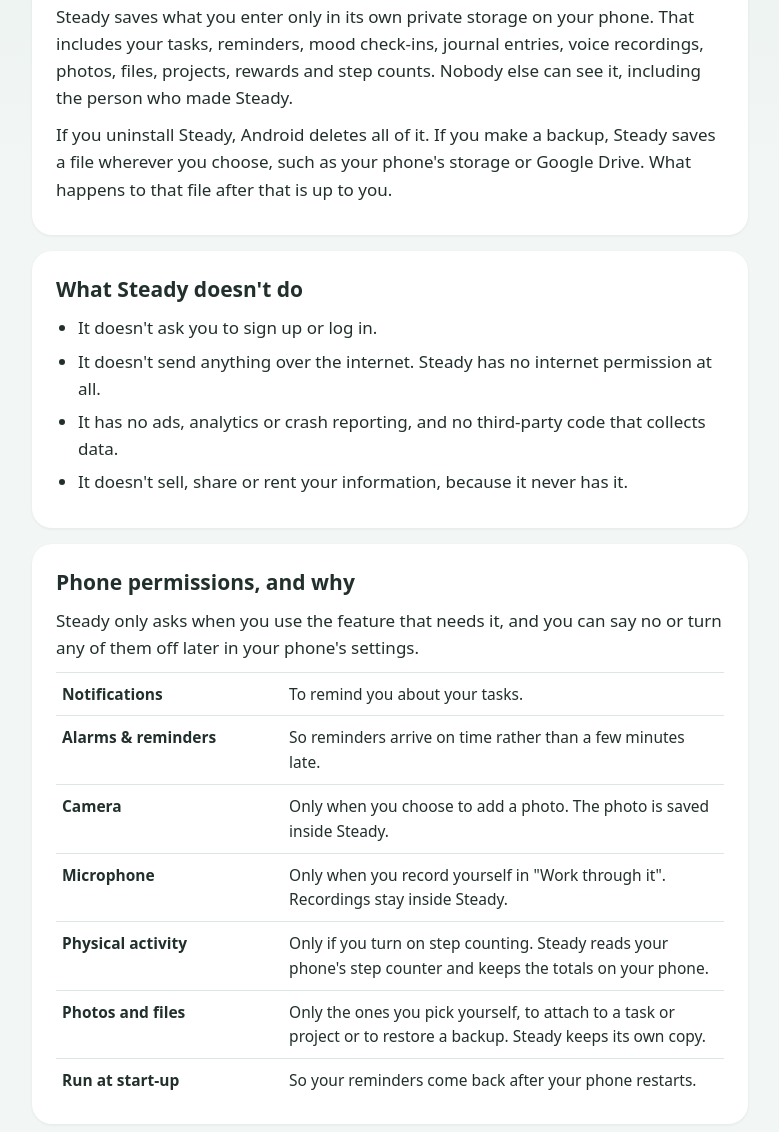
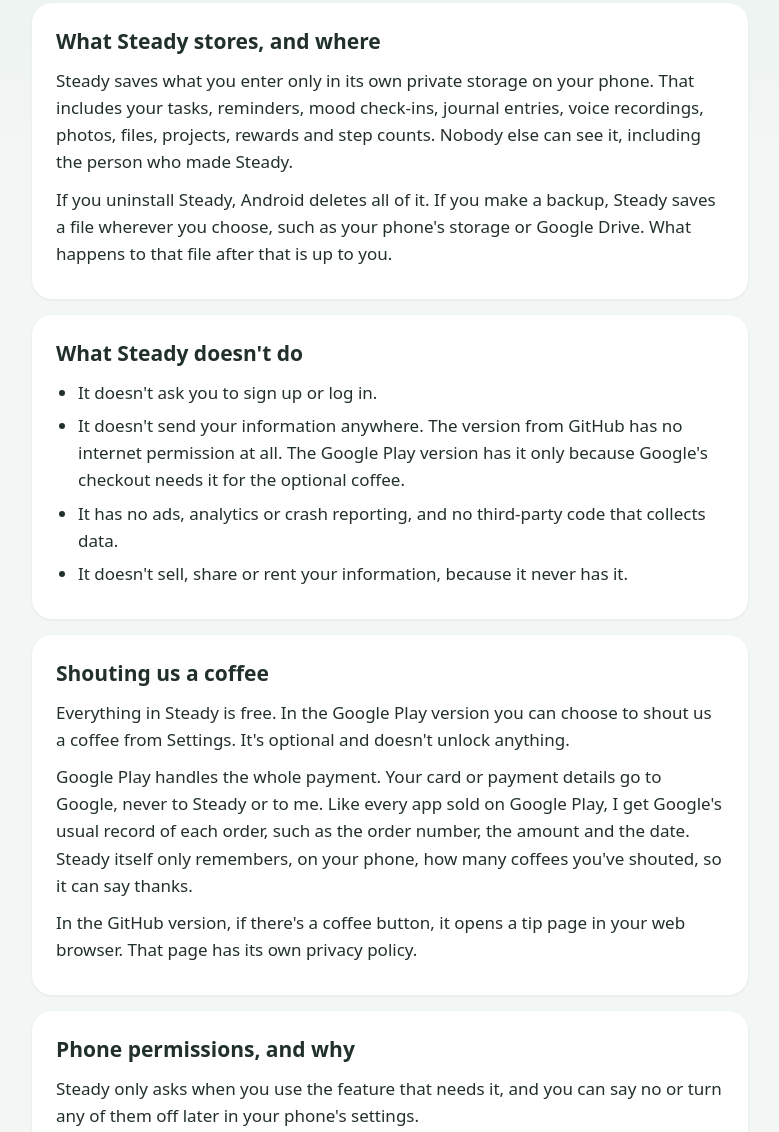
Before and after one commit to jaidoonser/steady, a plain HTML site: page docs/privacy.html in a window 1280 px wide. Shown: the part 437-1569 px from the top of the page, without its empty margins (250-1029 px from the left). Drawn offline with Linux system fonts and the light colour scheme.

Commit message:
Privacy page: the optional coffee in the Google Play version

```diff
--- a/docs/privacy.html
+++ b/docs/privacy.html
@@ -31,11 +31,12 @@ td:first-child{font-weight:600;width:34%}
 <div class="wrap">
 <a class="back" href="./">‹ Steady</a>
 <h1>Privacy policy</h1>
-<p class="date">Last updated 21 November 2026</p>
+<p class="date">Last updated 23 November 2026</p>
 
 <div class="card key">
 <h2>The short version</h2>
 <p>Steady doesn't collect, send or share any of your information. There's no account, no ads, no analytics, no tracking and no server. Everything you put in Steady stays on your phone.</p>
+<p>The only time anything goes online is if you choose to shout us a coffee in the Google Play version. Google Play's own checkout handles that payment.</p>
 </div>
 
 <div class="card">
@@ -48,10 +49,17 @@ td:first-child{font-weight:600;width:34%}
 <h2>What Steady doesn't do</h2>
 <ul>
 <li>It doesn't ask you to sign up or log in.</li>
-<li>It doesn't send anything over the internet. Steady has no internet permission at all.</li>
+<li>It doesn't send your information anywhere. The version from GitHub has no internet permission at all. The Google Play version has it only because Google's checkout needs it for the optional coffee.</li>
 <li>It has no ads, analytics or crash reporting, and no third-party code that collects data.</li>
 <li>It doesn't sell, share or rent your information, because it never has it.</li>
 </ul>
+</div>
+
+<div class="card">
+<h2>Shouting us a coffee</h2>
+<p>Everything in Steady is free. In the Google Play version you can choose to shout us a coffee from Settings. It's optional and doesn't unlock anything.</p>
+<p>Google Play handles the whole payment. Your card or payment details go to Google, never to Steady or to me. Like every app sold on Google Play, I get Google's usual record of each order, such as the order number, the amount and the date. Steady itself only remembers, on your phone, how many coffees you've shouted, so it can say thanks.</p>
+<p>In the GitHub version, if there's a coffee button, it opens a tip page in your web browser. That page has its own privacy policy.</p>
 </div>
 
 <div class="card">
@@ -65,6 +73,7 @@ td:first-child{font-weight:600;width:34%}
 <tr><td>Physical activity</td><td>Only if you turn on step counting. Steady reads your phone's step counter and keeps the totals on your phone.</td></tr>
 <tr><td>Photos and files</td><td>Only the ones you pick yourself, to attach to a task or project or to restore a backup. Steady keeps its own copy.</td></tr>
 <tr><td>Run at start-up</td><td>So your reminders come back after your phone restarts.</td></tr>
+<tr><td>Google Play checkout and internet (Google Play version only)</td><td>Only for the optional coffee. Google's checkout needs them. Steady never uses them to send your information.</td></tr>
 </table>
 </div>
 
```
